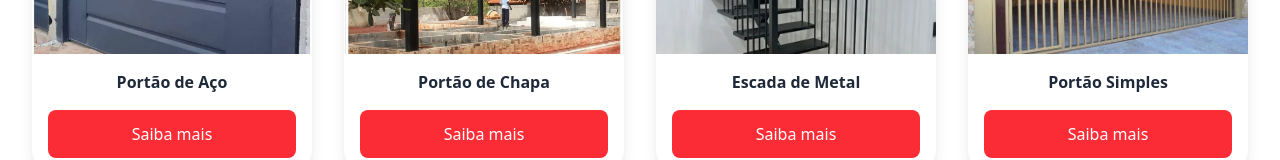
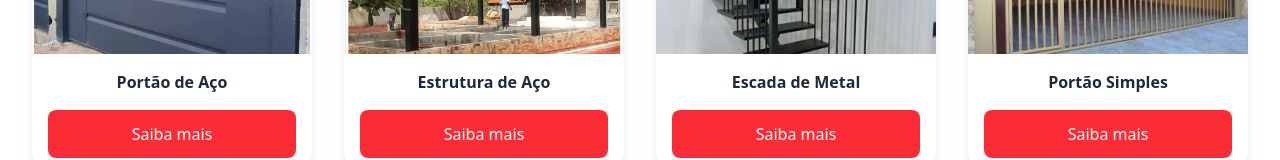
Before and after one commit to wagnerRam/serralheriaAtual, a Next.js app: page / in a window 1280 px wide. Shown: the part 1683-1843 px from the top of the page. Built offline with nearby package versions, Linux system fonts and the light colour scheme.

Commit message:
corrigindo titulo de imagem

```diff
--- a/src/app/_components/categorias.tsx
+++ b/src/app/_components/categorias.tsx
@@ -26,7 +26,7 @@ const categorias: Galeria[] = [
   },
   {
     id: 2,
-    titulo: "Portão de Chapa",
+    titulo: "Estrutura de Aço",
     imagem: portaoChapaImg,
   },
   {
```
